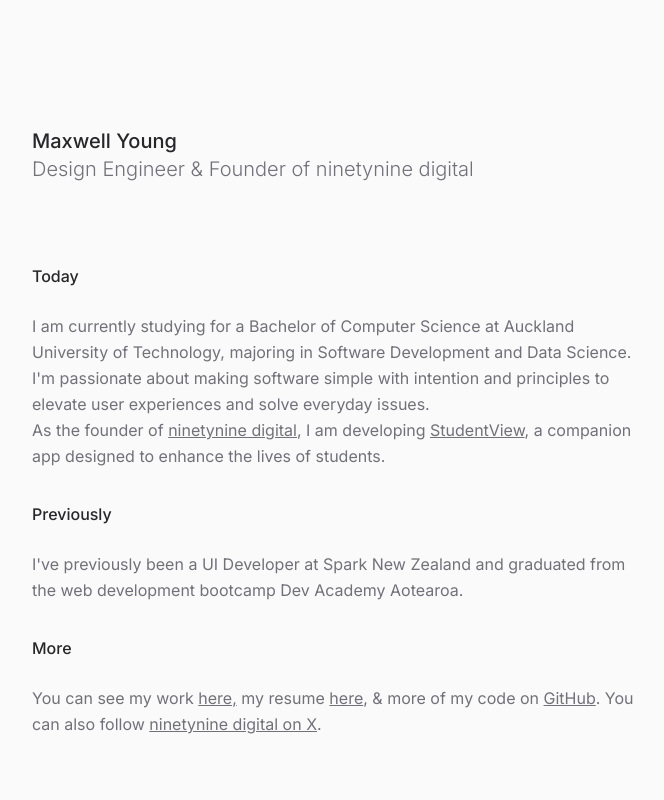
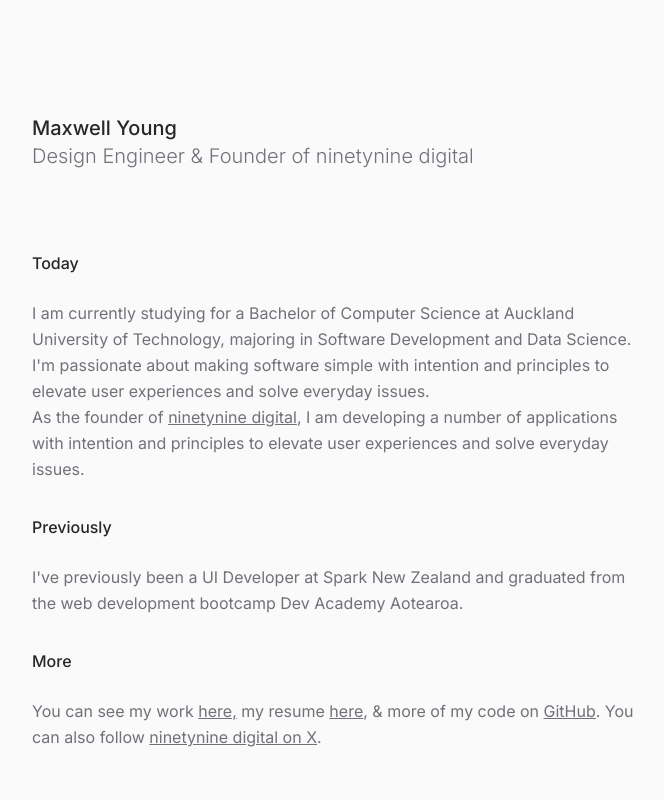
Before and after one commit to maxwellyoung/dev.maxwellyoung.info, a Next.js app: page / in a window 1280 px wide. Shown: the top 800 px of the page, without its empty margins (304-968 px from the left). Built offline with nearby package versions, Linux system fonts and the light colour scheme; a web font is replaced by a local one.

Commit message:
studentview pause

```diff
--- a/src/app/page.tsx
+++ b/src/app/page.tsx
@@ -42,15 +42,8 @@ export default function Home() {
               >
                 ninetynine digital
               </Link>
-              , I am developing{" "}
-              <Link
-                href={"https://studentview.app/"}
-                target="_blank"
-                className="underline hover:dark:text-zinc-300"
-              >
-                StudentView
-              </Link>
-              , a companion app designed to enhance the lives of students.
+              , I am developing a number of applications with intention and
+              principles to elevate user experiences and solve everyday issues.
             </p>
           </div>
 
```
